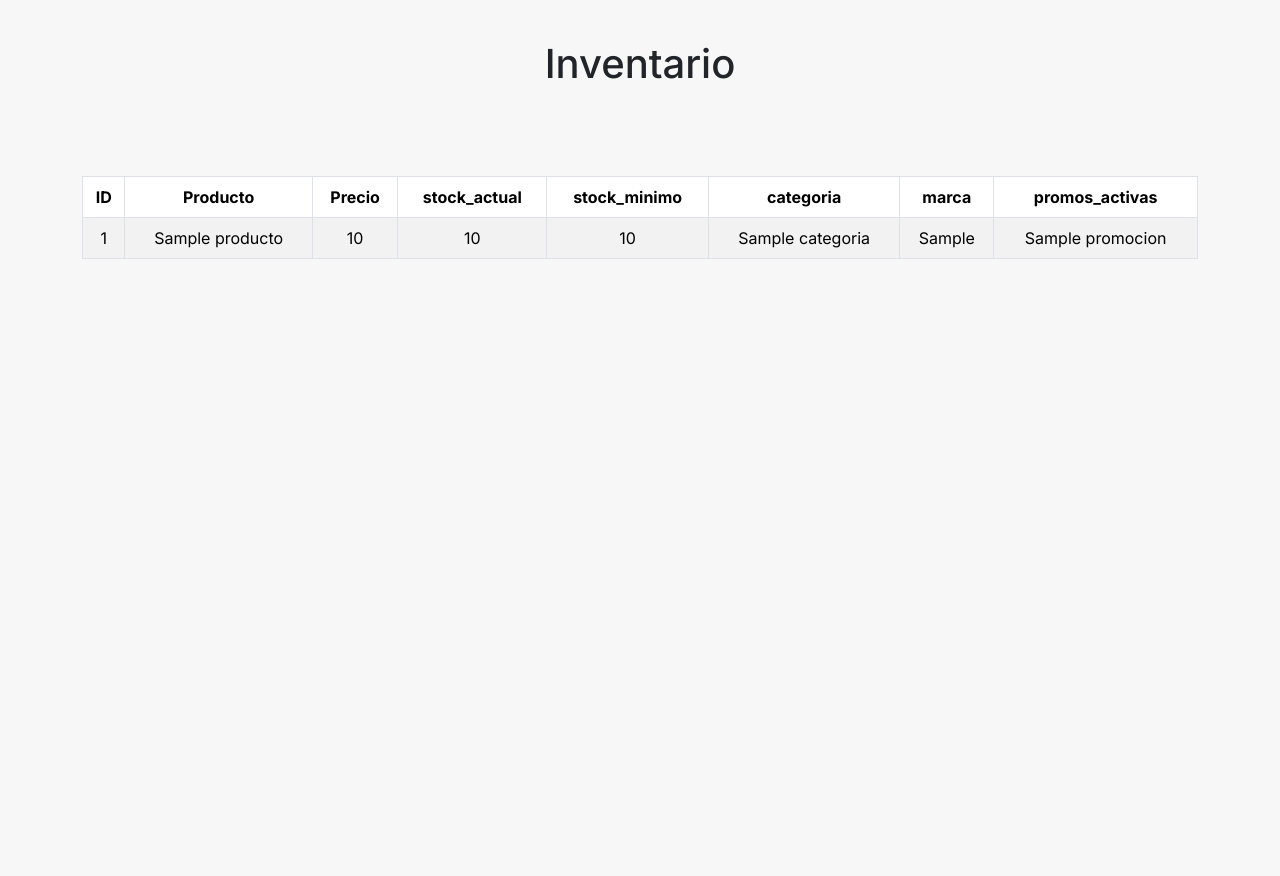
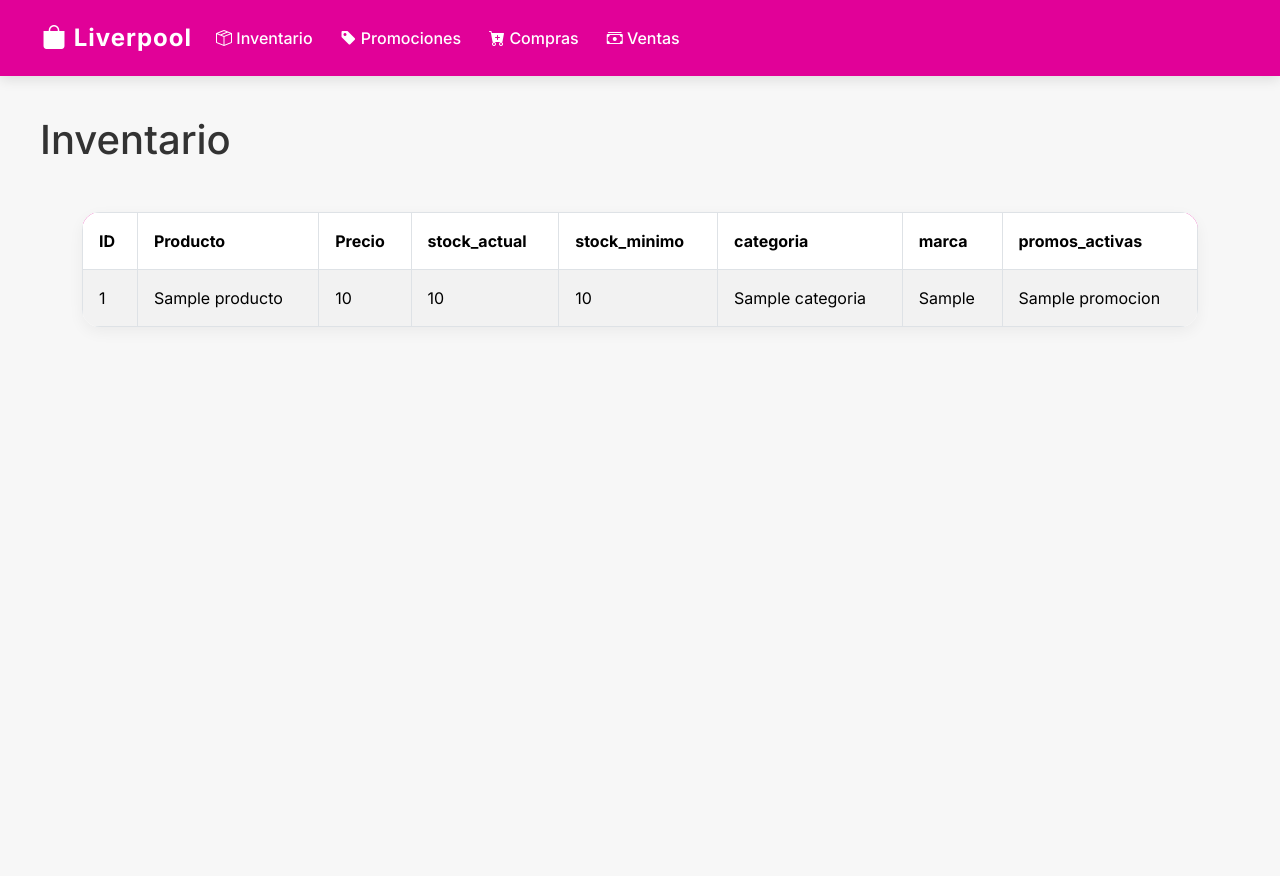
Before and after one commit to marianoC31/liverpool, a PHP site: page /liverpool_IU/inventario.php in a window 1280 px wide. Before the commit the page ends 259 px from the top, so only its background shows below. Run offline with PHP 8.4, Linux system fonts and the light colour scheme; tables that the repository leaves empty or names only in its code hold one stand-in row (values such as "Sample post").

Commit message:
super bonito con barra de navegacion funcional

```diff
--- /dev/null
+++ b/liverpool_IU/components/footer.php
@@ -0,0 +1,5 @@
+<script src="https://cdn.jsdelivr.net/npm/bootstrap@5.3.3/dist/js/bootstrap.bundle.min.js">
+</script>
+
+</body>
+</html>
--- /dev/null
+++ b/liverpool_IU/components/header.php
@@ -0,0 +1,11 @@
+<!DOCTYPE html>
+<html lang="es">
+<head>
+    <meta charset="UTF-8">
+    <meta name="viewport" content="width=device-width, initial-scale=1">
+    <title>Liverpool</title>
+    <link href="https://cdn.jsdelivr.net/npm/bootstrap@5.3.3/dist/css/bootstrap.min.css" rel="stylesheet">
+    <link rel="stylesheet" href="style.css">
+     <link rel="stylesheet" href="https://cdn.jsdelivr.net/npm/bootstrap-icons@1.11.3/font/bootstrap-icons.min.css">
+</head>
+<body>
--- /dev/null
+++ b/liverpool_IU/components/navbar.php
@@ -0,0 +1,89 @@
+<nav class="navbar navbar-expand-lg navbar-dark nav-liverpool">
+
+    <div class="container-fluid">
+
+        <!-- Logo -->
+        <a class="navbar-brand fw-bold" href="index.php">
+
+            <i class="bi bi-bag-fill"></i>
+            Liverpool
+
+        </a>
+
+        <!-- Botón responsive -->
+        <button class="navbar-toggler"
+                type="button"
+                data-bs-toggle="collapse"
+                data-bs-target="#navbarContenido">
+
+            <span class="navbar-toggler-icon"></span>
+
+        </button>
+
+        <!-- Contenido navbar -->
+        <div class="collapse navbar-collapse"
+             id="navbarContenido">
+
+            <!-- Menú izquierdo -->
+            <ul class="navbar-nav me-auto mb-2 mb-lg-0">
+
+                <!-- Inventario -->
+                <li class="nav-item">
+
+                    <a class="nav-link"
+                       href="inventario.php">
+
+                        <i class="bi bi-box-seam"></i>
+                        Inventario
+
+                    </a>
+
+                </li>
+
+                <!-- Promociones -->
+                <li class="nav-item">
+
+                    <a class="nav-link"
+                       href="promociones.php">
+
+                        <i class="bi bi-tag-fill"></i>
+                        Promociones
+
+                    </a>
+
+                </li>
+
+                <!-- Compras -->
+                <li class="nav-item">
+
+                    <a class="nav-link"
+                       href="compras.php">
+
+                        <i class="bi bi-cart-plus-fill"></i>
+                        Compras
+
+                    </a>
+
+                </li>
+
+                <!-- Ventas -->
+                <li class="nav-item">
+
+                    <a class="nav-link"
+                       href="ventas.php">
+
+                        <i class="bi bi-cash-stack"></i>
+                        Ventas
+
+                    </a>
+
+                </li>
+
+            </ul>
+
+
+        </div>
+
+    </div>
+
+</nav>
--- a/liverpool_IU/inventario.php
+++ b/liverpool_IU/inventario.php
@@ -1,17 +1,10 @@
+<?php include 'components/header.php'; ?>
 
-<!DOCTYPE html>
-<html lang="esp">
-<head>
-    <meta charset="UTF-8">
-    <title>Inventario</title>
-    <script src="https://cdn.jsdelivr.net/npm/bootstrap@5.3.8/dist/js/bootstrap.min.js" integrity="sha384-cuYeSxntonz0PPNlHhBs68uyIAVpIIOZZ5JqeqvYYIcEL79Yl9cLTuSTNVDAiKDtw1" crossorigin="anonymous"></script>
-    <link href="https://cdn.jsdelivr.net/npm/bootstrap@5.3.8/dist/css/bootstrap.min.css" rel="stylesheet" integrity="sha384-sRIl4kxILFvY47J16cr9ZwB07vP4J8+LH7qKQnuqkuIAvNWLzeN8tE5YBujZqJLB" crossorigin="anonymous">
-    <link rel="stylesheet" href="style.css">
-</head>
-<body class="body-inv">
-    <div>
+<?php include 'components/navbar.php'; ?>
+
+    <div class="body-inv">
         <h1>Inventario</h1>
-    </div>
+
     <div class ="container">
         <table class="table table-striped table-bordered">
             <thead>
@@ -63,8 +56,5 @@
             </tbody>
         </table>
     </div>
-</body>
-
-
-
-</html>
+    </div>
+<?php include 'components/footer.php'; ?>
--- a/liverpool_IU/sql/evento_promos.sql
+++ b/liverpool_IU/sql/evento_promos.sql
@@ -2,12 +2,12 @@ CREATE EVENT IF NOT EXISTS control_diario_promociones
 ON SCHEDULE EVERY 1 DAY
 DO
 BEGIN
-  -- 1. Desactivar las que ya caducaron
+
   UPDATE promocion
   SET estado = 'inactiva'
   WHERE fecha_fin < CURRENT_DATE AND estado = 'activa';
 
-  -- 2. Activar las que arrancan hoy
+
   UPDATE promocion
   SET estado = 'activa'
   WHERE fecha_inicio <= CURRENT_DATE AND fecha_fin >= CURRENT_DATE AND estado = 'inactiva';
--- a/liverpool_IU/style.css
+++ b/liverpool_IU/style.css
@@ -1,98 +1,388 @@
 @import url('https://fonts.googleapis.com/css2?family=Inter:wght@100..900&display=swap');
 
+/* VARIABLES */
+
 :root{
+
     --rosa-liverpool: #e10198;
     --rosa-hover: #c40082;
     --gris-texto: #555;
+    --gris-claro: #f0f0f0;
     --fondo: #f7f7f7;
     --blanco: #ffffff;
+    --sombra: rgba(0,0,0,0.08);
+
 }
 
+/* RESET */
+
 *{
+
     margin: 0;
     padding: 0;
     box-sizing: border-box;
     font-family: "Inter", sans-serif;
-    text-align: center;
+
 }
+
+/* BODY */
+
 body{
+
     background-color: var(--fondo);
+    color: #333;
+
 }
-.body-inv{
+
+/* NAVBAR */
+
+.nav-liverpool{
+
+    background-color: var(--rosa-liverpool);
+
+    padding: 15px 30px;
+
+    box-shadow: 0 4px 12px rgba(0,0,0,0.1);
+
+}
+
+/* LOGO */
+
+.navbar-brand{
+
+    color: white !important;
+
+    font-size: 1.5rem;
+    font-weight: 800;
+
+    letter-spacing: 1px;
+
+}
+
+/* LINKS NAVBAR */
+
+.nav-link{
+
+    color: white !important;
+
+    font-weight: 500;
+
+    margin-right: 12px;
+
+    transition: 0.3s ease;
+
+}
+
+/* HOVER LINKS */
+
+.nav-link:hover{
+
+    color: #ffd2ef !important;
+
+    transform: translateY(-1px);
+
+}
+
+/* BOTÓN USER */
+
+.dropdown .btn{
+
+    border-radius: 12px;
+    font-weight: 600;
+
+}
+
+/* BODY MENÚ */
+
+.body-menu{
+
     display: flex;
-    flex-direction: column;
-    gap: 80px;
-    min-height: 20vh;
-    justify-content: center;
-    background-color: var(--fondo);
-    padding: 40px;
-}
-.body-menu{
-    display: flex;
+
     justify-content: center;
     align-items: center;
+
     gap: 60px;
+
     min-height: 100vh;
-    background: linear-gradient(135deg, #f5a1d96b 0%, #ffe5f3 100%);
+
+    background:
+    linear-gradient(
+        135deg,
+        #f5a1d96b 0%,
+        #ffe5f3 100%
+    );
+
     padding: 20px;
+
 }
-.nav-liverpool{
-    background-color: var(--rosa-liverpool);
-    padding: 15px 30px;
-    color: white;
+
+/* BODY INVENTARIO */
+
+.body-inv{
+
+    display: flex;
+
+    flex-direction: column;
+
+    gap: 40px;
+
+    min-height: 100vh;
+
+    background-color: var(--fondo);
+
+    padding: 40px;
+
 }
+
+/* CONTENEDOR GENERAL */
+
 .contenedor{
-    display: flex;
-    flex-direction: column;
+
+    background-color: var(--blanco);
+
     width: 100%;
     max-width: 420px;
+
     border-radius: 20px;
+
     padding: 40px;
-    box-shadow: 5px 5px 0 var(--rosa-liverpool);
-    text-align: center;
+
+    box-shadow:
+        0 10px 30px var(--sombra);
+
+    transition: 0.3s ease;
+
 }
 
+/* HOVER CARD */
+
+.contenedor:hover{
+
+    transform: translateY(-3px);
+
+}
+
+/* HEADER */
+
 .header{
+
     text-align: center;
+
     margin-bottom: 35px;
+
 }
 
 .header h1{
+
     color: var(--rosa-liverpool);
+
     font-size: 42px;
+
     font-weight: 800;
+
     margin-bottom: 8px;
+
 }
 
 .header p{
+
     color: var(--gris-texto);
+
     font-size: 16px;
+
 }
 
+/* TITULOS */
+
 .contenedor h2{
+
     text-align: center;
+
     margin-bottom: 25px;
+
     color: #333;
-    font-size: 18px;
-    font-weight: bold;
+
+    font-size: 20px;
+
+    font-weight: 700;
+
 }
 
+/* BOTONES */
+
 .btn.button{
+
     width: 100%;
+
     padding: 15px;
+
     margin-bottom: 18px;
+
     border: none;
-    border-radius: 12px;
+
+    border-radius: 14px;
+
     background-color: var(--rosa-liverpool);
+
     color: white;
+
     font-size: 16px;
+
     font-weight: 600;
+
     cursor: pointer;
+
     transition: all 0.3s ease;
+
 }
 
+/* HOVER BOTÓN */
+
 .btn.button:hover{
+
     background: var(--rosa-hover);
+
     transform: translateY(-2px);
-    box-shadow: 0 6px 15px rgba(225, 0, 152, 0.3);
+
+    box-shadow:
+        0 6px 15px rgba(225, 0, 152, 0.3);
+
 }
+
+/* TABLAS */
+
+.table{
+
+    background-color: white;
+
+    border-radius: 18px;
+
+    overflow: hidden;
+
+    box-shadow:
+        0 5px 15px rgba(0,0,0,0.05);
+
+}
+
+/* HEADER TABLAS */
+
+.table thead{
+
+    background-color: var(--rosa-liverpool);
+
+    color: white;
+
+}
+
+/* CELDAS */
+
+.table td,
+.table th{
+
+    vertical-align: middle;
+
+    padding: 16px;
+
+}
+
+/* FILAS HOVER */
+
+.table tbody tr:hover{
+
+    background-color: #fff2fa;
+
+}
+
+/* INPUTS */
+
+.form-control,
+.form-select{
+
+    border-radius: 12px;
+
+    padding: 12px;
+
+    border: 1px solid #ddd;
+
+}
+
+/* FOCUS INPUTS */
+
+.form-control:focus,
+.form-select:focus{
+
+    border-color: var(--rosa-liverpool);
+
+    box-shadow:
+        0 0 0 0.2rem rgba(225,1,152,0.15);
+
+}
+
+/* CARDS */
+
+.card{
+
+    border: none;
+
+    border-radius: 20px;
+
+    box-shadow:
+        0 5px 20px rgba(0,0,0,0.06);
+
+}
+
+/* BADGES */
+
+.badge-promo{
+
+    background-color: var(--rosa-liverpool);
+
+    color: white;
+
+    padding: 8px 12px;
+
+    border-radius: 999px;
+
+    font-size: 12px;
+
+    font-weight: 700;
+
+}
+
+/* TITULOS PRINCIPALES */
+
+.titulo{
+
+    font-size: 32px;
+
+    font-weight: 800;
+
+    color: var(--rosa-liverpool);
+
+    margin-bottom: 25px;
+
+}
+
+/* RESPONSIVE */
+
+@media(max-width: 768px){
+
+    .body-menu{
+
+        flex-direction: column;
+
+    }
+
+    .contenedor{
+
+        max-width: 100%;
+
+    }
+
+    .navbar-brand{
+
+        font-size: 1.2rem;
+
+    }
+
+}
```
Also changed, not shown: liverpool_IU/compras.php (+8 -0 lines), liverpool_IU/index.html (deleted, +0 -62 lines), liverpool_IU/index.php (+24 -0 lines), liverpool_IU/promociones.php (+10 -2 lines), liverpool_IU/ventas.html (deleted, +0 -62 lines), liverpool_IU/ventas.php (+8 -0 lines), liverpool_IU/compras.html (deleted), liverpool_IU/promociones.html (deleted).
